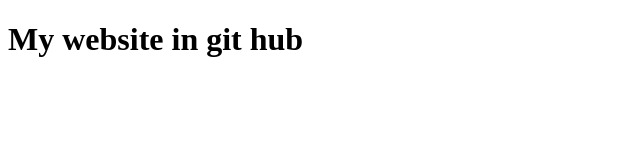
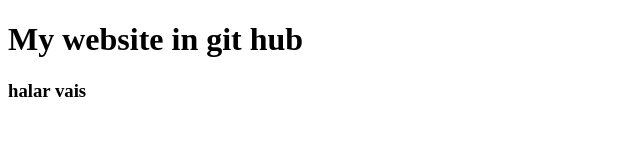
Before and after one commit to Tamim-Rahman/my-first-website, a plain HTML site: page index.html in a window 1280 px wide. Shown: the full height of the page, 0-640 px from the left. Drawn offline with Linux system fonts and the light colour scheme.

Commit message:
learned github

```diff
--- a/index.html
+++ b/index.html
@@ -9,5 +9,6 @@
 </head>
 <body>
     <h1>My website in git hub</h1>
+    <h3>halar vais</h3>
 </body>
 </html>
```
